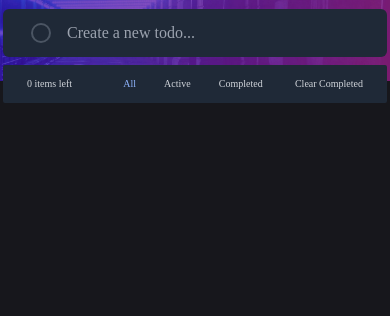
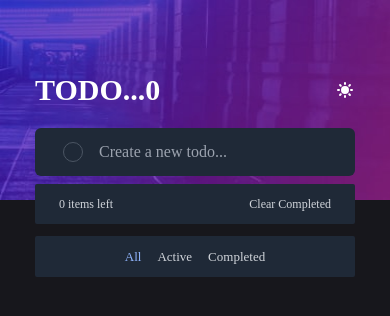
Before and after one commit to PeterEriksson/todo-app-2, a Next.js app: page / in a window 390 px wide. Shown: the top 316 px of the page. Built offline with nearby package versions, Linux system fonts and the light colour scheme.

Commit message:
mobile design ok
mobile design ok

```diff
--- a/components/Form.js
+++ b/components/Form.js
@@ -1,4 +1,4 @@
-import React from "react";
+import React, { useState } from "react";
 import { /* CheckCircleIcon, */ CheckIcon } from "@heroicons/react/outline";
 
 function Form({
@@ -14,7 +14,7 @@ function Form({
       onSubmit={(e) => newTodoHandler(e)}
       className={`flex flex-row items-center p-3 ${
         lightTheme ? "bg-white" : "bg-gray-800"
-      }  w-96 mt-5 mb-2 rounded-md`}
+      } desktopBreakpoint:w-96 w-80 mt-5 mb-2 rounded-md`}
     >
       {newIsChecked ? (
         <CheckIcon
@@ -24,7 +24,7 @@ function Form({
       ) : (
         <div
           onClick={() => toggleNewChecked()}
-          className="cursor-pointer ml-4 border-2 border-gray-600 h-5 w-5 bg-transparent  rounded-full"
+          className="cursor-pointer ml-4 border-borderWidthCircle border-gray-600 h-5 w-5 bg-transparent rounded-full"
         />
       )}
       <input
--- a/components/Todo.js
+++ b/components/Todo.js
@@ -6,7 +6,7 @@ function Todo({ item, toggleCompleted, removeTodo, priority, lightTheme }) {
     <div
       className={`flex flex-row items-center p-3 ${
         lightTheme ? "bg-white " : "bg-gray-800 "
-      }  w-96 rounded-sm border-b-2 ${
+      } desktopBreakpoint:w-96 w-80 rounded-sm border-b-2 ${
         lightTheme ? "border-gray-300" : "border-gray-700"
       }  `}
     >
@@ -23,7 +23,7 @@ function Todo({ item, toggleCompleted, removeTodo, priority, lightTheme }) {
         <div>
           <div
             onClick={() => toggleCompleted(item.index)}
-            className="cursor-pointer ml-4 border-2 border-gray-600  h-5 w-5 bg-transparent rounded-full"
+            className="cursor-pointer ml-4 border-borderWidthCircle border-gray-600  h-5 w-5 bg-transparent rounded-full"
           />
         </div>
       )}
--- a/components/TodosFooter.js
+++ b/components/TodosFooter.js
@@ -11,7 +11,7 @@ function TodosFooter({
     <div
       className={`flex flex-row font-normal ${
         lightTheme ? "bg-white text-gray-700" : "bg-gray-800 text-gray-300"
-      }  text-xxs justify-between items-center p-3  w-96 rounded-sm mb-5 `}
+      }  text-xxs justify-between items-center p-3 desktopBreakpoint:w-96 w-80 rounded-sm mb-5 `}
     >
       <p className="ml-3 w-16">
         {" "}
--- /dev/null
+++ b/components/TodosFooterMobile.js
@@ -0,0 +1,84 @@
+import React from "react";
+
+function TodosFooterMobile({
+  lightTheme,
+  itemsLeft,
+  clearCompleted,
+  activeState,
+  setActiveState,
+}) {
+  return (
+    /* Total container for TodosFooterMobile */
+    <div className="flex flex-col">
+      {/* Items left + Clear completed mobile container */}
+      <div
+        className={`flex flex-row font-normal ${
+          lightTheme ? "bg-white text-gray-700" : "bg-gray-800 text-gray-300"
+        }  text-xs justify-between items-center p-3 desktopBreakpoint:w-96 w-80 rounded-sm mb-3 `}
+      >
+        <p className="ml-3 w-16">
+          {" "}
+          {itemsLeft()}{" "}
+          {`${
+            itemsLeft() === 0 || itemsLeft() > 1 ? "items left" : "item left"
+          }`}
+        </p>
+
+        <p
+          onClick={clearCompleted}
+          className="mr-3 cursor-pointer transition duration-100 transform hover:scale-105"
+        >
+          Clear Completed
+        </p>
+      </div>
+      {/* Container for All Active Completed */}
+      <div
+        className={`flex flex-row ${
+          lightTheme ? "bg-white text-gray-700" : "bg-gray-800 text-gray-300"
+        }  text-xxs items-center p-3 desktopBreakpoint:w-96 w-80 rounded-sm mb-5`}
+      >
+        {/* additional container to center <p> tags. */}
+        <div className="flex flex-row ml-auto mr-auto text-mobileBottomSectionSize">
+          <p
+            className={`cursor-pointer ${
+              activeState === "all" && "text-mainBlueState"
+            } px-2 rounded-full transition duration-100 transform ${
+              lightTheme
+                ? "hover:bg-lightGrayishBlueHover"
+                : "hover:bg-gray-700"
+            } `}
+            onClick={() => setActiveState("all")}
+          >
+            All
+          </p>
+          <p
+            className={`cursor-pointer ${
+              activeState === "active" && "text-mainBlueState"
+            } px-2 rounded-full transition duration-100 transform ${
+              lightTheme
+                ? "hover:bg-lightGrayishBlueHover"
+                : "hover:bg-gray-700"
+            }`}
+            onClick={() => setActiveState("active")}
+          >
+            Active
+          </p>
+          <p
+            className={`cursor-pointer ${
+              activeState === "completed" && "text-mainBlueState"
+            } px-2 rounded-full transition duration-100 transform ${
+              lightTheme
+                ? "hover:bg-lightGrayishBlueHover"
+                : "hover:bg-gray-700"
+            }`}
+            onClick={() => setActiveState("completed")}
+          >
+            Completed
+          </p>
+        </div>
+      </div>
+    </div>
+  );
+}
+
+export default TodosFooterMobile;
--- a/pages/index.js
+++ b/pages/index.js
@@ -4,10 +4,13 @@ import { SunIcon, MoonIcon } from "@heroicons/react/solid";
 import { /* CheckCircleIcon, */ CheckIcon } from "@heroicons/react/outline";
 import desktDark from "../todo-app-resources/images/bg-desktop-dark.jpg";
 import desktLight from "../todo-app-resources/images/bg-desktop-light.jpg";
+import bgMobileDark from "../todo-app-resources/images/bg-mobile-dark.jpg";
+import bgMobileLight from "../todo-app-resources/images/bg-mobile-light.jpg";
 import { useEffect, useState } from "react";
 import Todo from "../components/Todo";
 import Form from "../components/Form";
 import TodosFooter from "../components/TodosFooter";
+import TodosFooterMobile from "../components/TodosFooterMobile";
 
 export default function Home() {
   const [todo, setTodo] = useState("");
@@ -17,6 +20,20 @@ export default function Home() {
   const [activeState, setActiveState] = useState("all");
   const [activeTodos, setActiveTodos] = useState([]);
   const [completedTodos, setCompletedTodos] = useState([]);
+
+  const [widthState, setWidthState] = useState(0);
+
+  /* For handling mobile design */
+  useEffect(() => {
+    function handleResize() {
+      setWidthState(window.innerWidth);
+    }
+    window.addEventListener("resize", handleResize);
+    return (_) => {
+      window.removeEventListener("resize", handleResize);
+    };
+    /* https://www.pluralsight.com/guides/re-render-react-component-on-window-resize */
+  });
 
   const toggleNewChecked = () => {
     setNewIsChecked((prev) => !prev);
@@ -76,13 +93,14 @@ export default function Home() {
     setActiveTodos(newActiveArr);
     const newCompletedArr = todos.filter((item) => item.completed);
     setCompletedTodos(newCompletedArr);
-    /* console.log(activeTodos); */
   }, [todos]);
+
+  const desktopDesignMinWidth = 585;
 
   return (
     <div
       className={`flex flex-col ${
-        lightTheme ? "bg-gray-200" : "bg-background_color"
+        lightTheme ? "bg-gray-200" : "bg-backgroundColorDark"
       }  min-h-screen font-mainFont`}
     >
       <Head>
@@ -91,13 +109,27 @@ export default function Home() {
         <link rel="icon" href="/favicon.ico" />
       </Head>
 
-      {/* BACKGROUND */}
-      {lightTheme ? <Image src={desktLight} /> : <Image src={desktDark} />}
+      {/* UPPER BACKGROUND */}
+      {/* Logic for displaying uppe background depending on screen size and dark/light theme */}
+      {!lightTheme && widthState < desktopDesignMinWidth && (
+        <Image src={bgMobileDark} />
+      )}
+      {!lightTheme && widthState > desktopDesignMinWidth - 1 && (
+        <Image src={desktDark} />
+      )}
+
+      {lightTheme && widthState < desktopDesignMinWidth && (
+        <Image src={bgMobileLight} />
+      )}
+      {lightTheme && widthState > desktopDesignMinWidth - 1 && (
+        <Image src={desktLight} />
+      )}
+
       {/* DIV for ENTIRE TODO SECTION */}
-      <div className="flex flex-col justify-center items-center w-96 -mt-32 z-50 relative ml-auto mr-auto">
+      <div className="flex flex-col justify-center items-center desktopBreakpoint:w-96 w-80 -mt-32 z-50 relative ml-auto mr-auto">
         {/* TODO header + sun/moon image (light/dark theme) */}
-        <div className="flex flex-row items-center text-3xl w-96 justify-between">
-          <h1 className="font-semibold text text-white">TODO</h1>
+        <div className="flex flex-row items-center text-3xl desktopBreakpoint:w-96 w-80 justify-between">
+          <h1 className="font-semibold text text-white">TODO...{widthState}</h1>
           {lightTheme ? (
             <MoonIcon
               onClick={() => setLightTheme((prev) => !prev)}
@@ -124,7 +156,7 @@ export default function Home() {
         {/* TODOS */}
         {/* create new state for active todos and completed todos */}
         {/* when todos is changed a useEffect handles setting new state for active & completed arrays. */}
-        {/* if condition is met these are mapped out below. */}
+        {/* a condition is checked so that the todoArray the user asked for can be mapped out below. */}
 
         {activeState === "all" &&
           todos.map((todoItem, i) => (
@@ -162,7 +194,9 @@ export default function Home() {
             />
           ))}
 
-        {/* BELOW TODOS SECTION/TODOSFOOTER */}
+        {/* BELOW TODOS SECTION/TODOSFOOTER. Depending on widthState
+        either mobile footer or desktop footer is rendered */}
+        {widthState > desktopDesignMinWidth - 1 ? (
           <TodosFooter
             lightTheme={lightTheme}
             itemsLeft={itemsLeft}
@@ -170,6 +204,15 @@ export default function Home() {
             activeState={activeState}
             setActiveState={setActiveState}
           />
+        ) : (
+          <TodosFooterMobile
+            lightTheme={lightTheme}
+            itemsLeft={itemsLeft}
+            clearCompleted={clearCompleted}
+            activeState={activeState}
+            setActiveState={setActiveState}
+          />
+        )}
       </div>
     </div>
   );
--- a/tailwind.config.js
+++ b/tailwind.config.js
@@ -4,14 +4,20 @@ module.exports = {
   theme: {
     extend: {
       colors: {
-        background_color: "#17171c",
+        backgroundColorDark: "#17171c",
         mainBlueState: "#90B5FE",
         checkColorFrom: "#47DAFF",
         checkColorTo: "#E9BDFF",
         lightGrayishBlueHover: "#E4E5F1",
       },
-      fontSize: { xxs: ["10px", "14px"], mediumLarge: ["15px", "26px"] },
+      fontSize: {
+        xxs: ["11px", "15px"],
+        mediumLarge: ["15px", "26px"],
+        mobileBottomSectionSize: ["13px", "17px"],
+      },
       fontFamily: { mainFont: ["Josefin Sans"] },
+      screens: { desktopBreakpoint: "585px" },
+      borderWidth: { borderWidthCircle: "1px" },
     },
     /* fontSize: { xxs: ["8px", "12px"] }, */
   },
```
Lines whose indentation alone changed are shown as unchanged.
